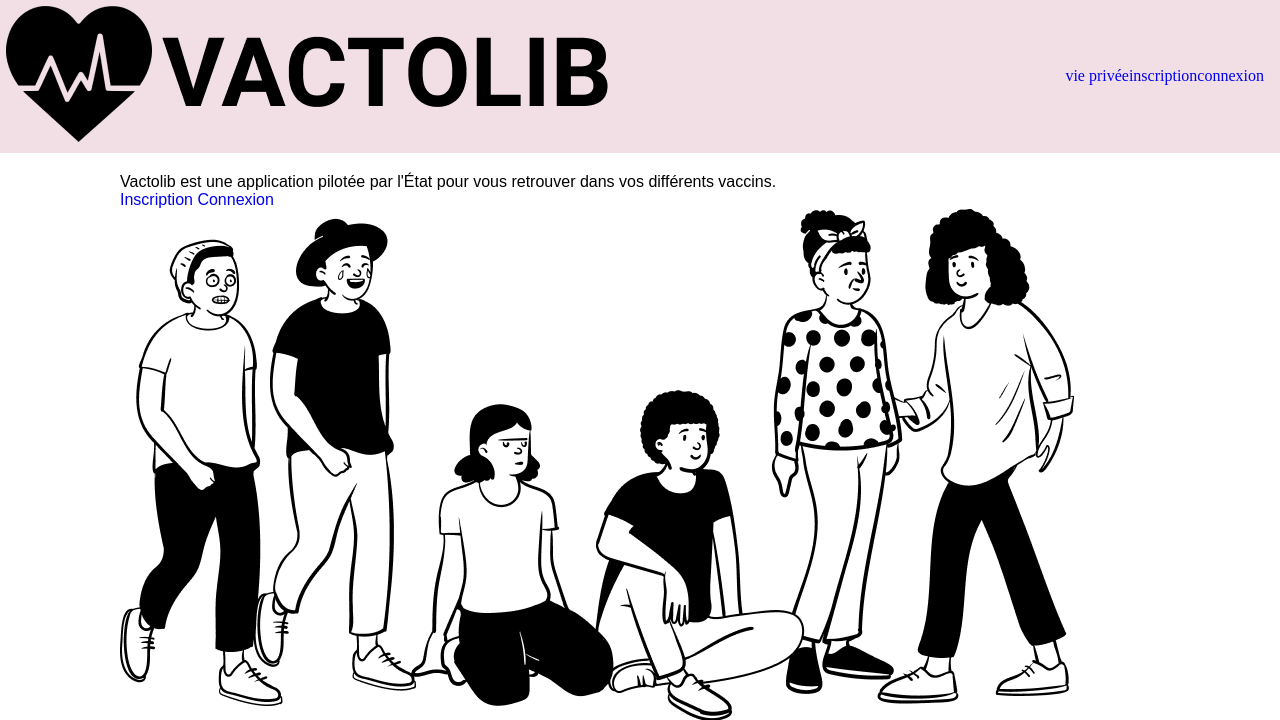
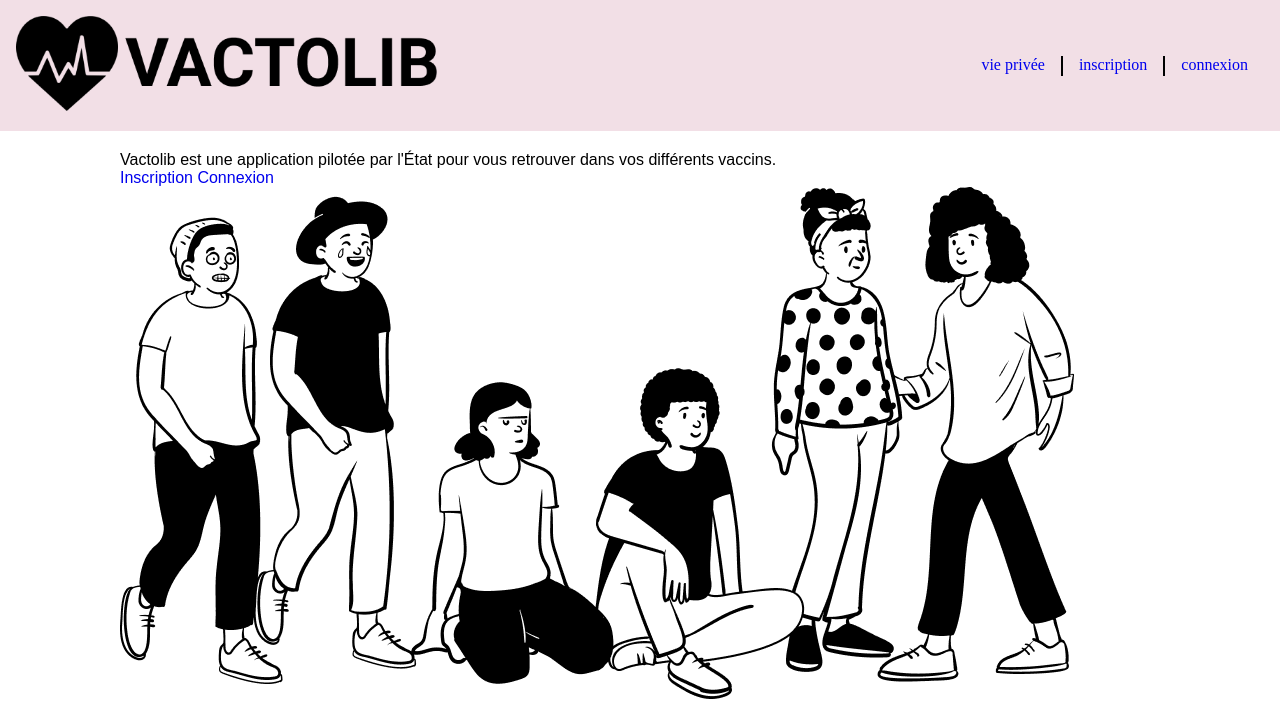
Before and after one commit to kapeupro/vactolib_projet, a PHP site: page / in a window 1280 px wide. Shown: the top 720 px of the page. Run offline with PHP 8.4, Linux system fonts and the light colour scheme.

Commit message:
header v1.4

```diff
--- a/asset/css/style.css
+++ b/asset/css/style.css
@@ -73,7 +73,10 @@ a{
 /* HEADER */
 .logo_vactolib {
 
-    padding: 0.4rem;
+    padding: 1rem;
+}
+.logo_vactolib img {
+    width: 70%;
 }
 
 #container_header {
@@ -82,10 +85,20 @@ a{
     justify-content: space-between;
     align-items: center;
 }
+
 .nav_header {
     display: flex;
     flex-direction: row;
 }
-.items_header {
-    padding-right: 1rem;
+.items_header{
+    padding-right: 2rem;
 }
+.items_header ul{
+    display: flex;
+    gap: 1rem;
+}
+.nav_header .ligne_black {
+    width: 2px;
+    height: 20px;
+    background: black;
+}
--- a/inc/header.php
+++ b/inc/header.php
@@ -19,7 +19,9 @@
         <nav>
             <ul class="nav_header">
                 <li><a href="#">vie privée</a></li>
+                <li class="ligne_black"></li>
                 <li><a href="register.php">inscription</a></li>
+                <li class="ligne_black"></li>
                 <li><a href="#">connexion</a></li>
             </ul>
         </nav>
```
